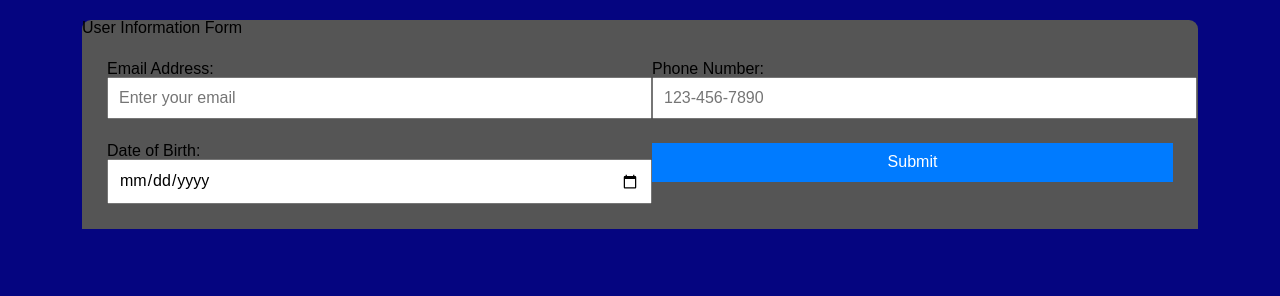
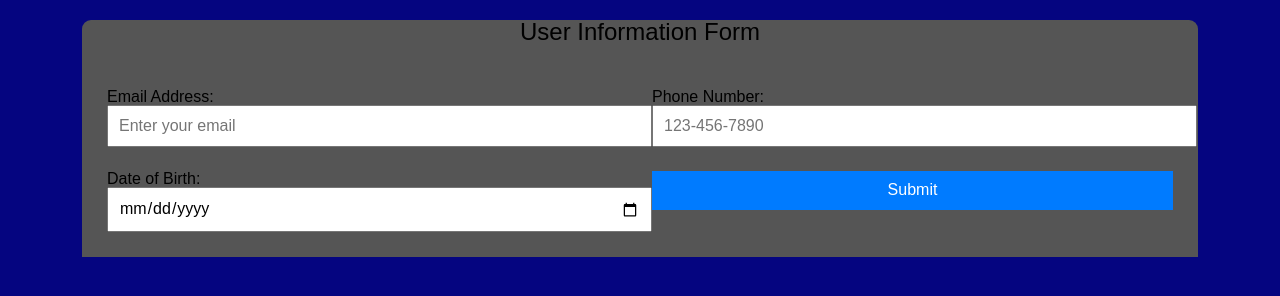
Before and after one commit to TheMannHimself/lab2, a plain HTML site: page index.html in a window 1280 px wide. Drawn offline with Linux system fonts and the light colour scheme.

Commit message:
Update style.css

```diff
--- a/css/style.css
+++ b/css/style.css
@@ -5,6 +5,12 @@ body {
     background-color:#050580;
     justify-content: center;
     align-items: center;
+}
+
+h1 {
+    text-align: center;
+    margin-bottom: 20px;
+    font-size: 1.5rem;
 }
 
 section {
```
